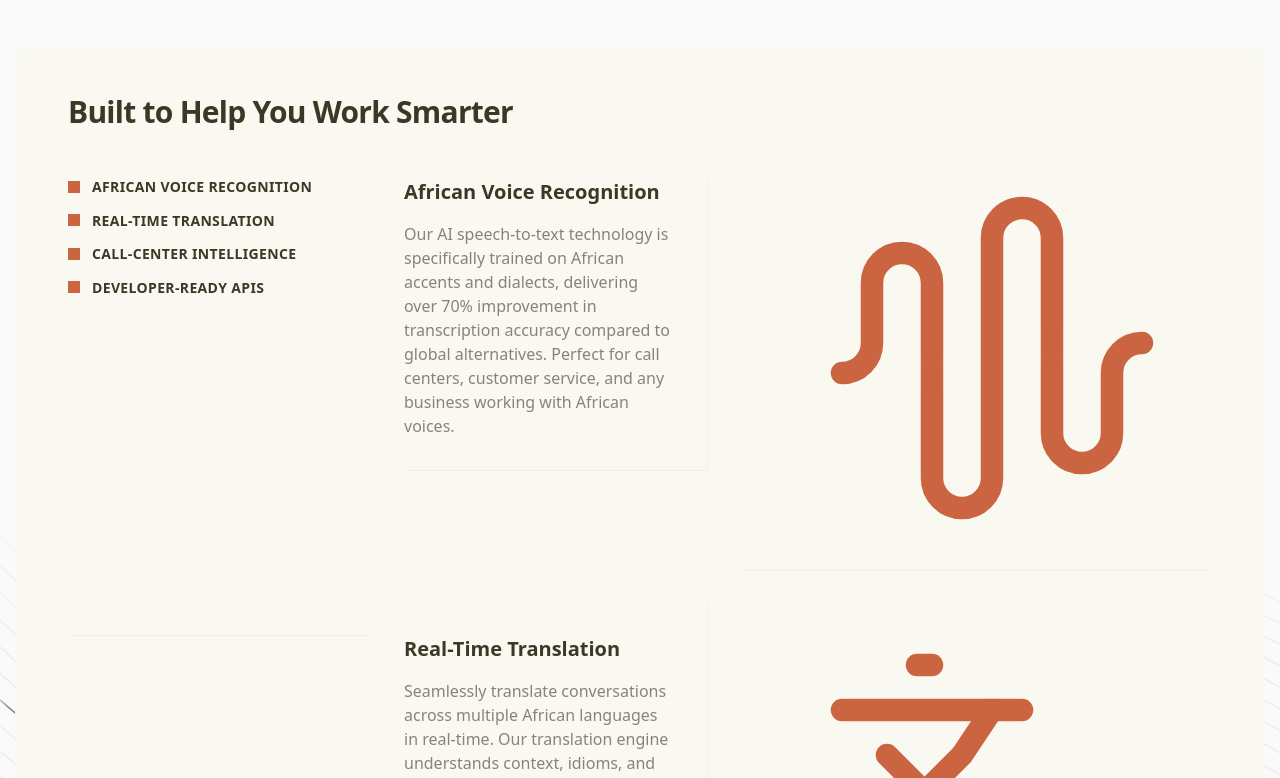
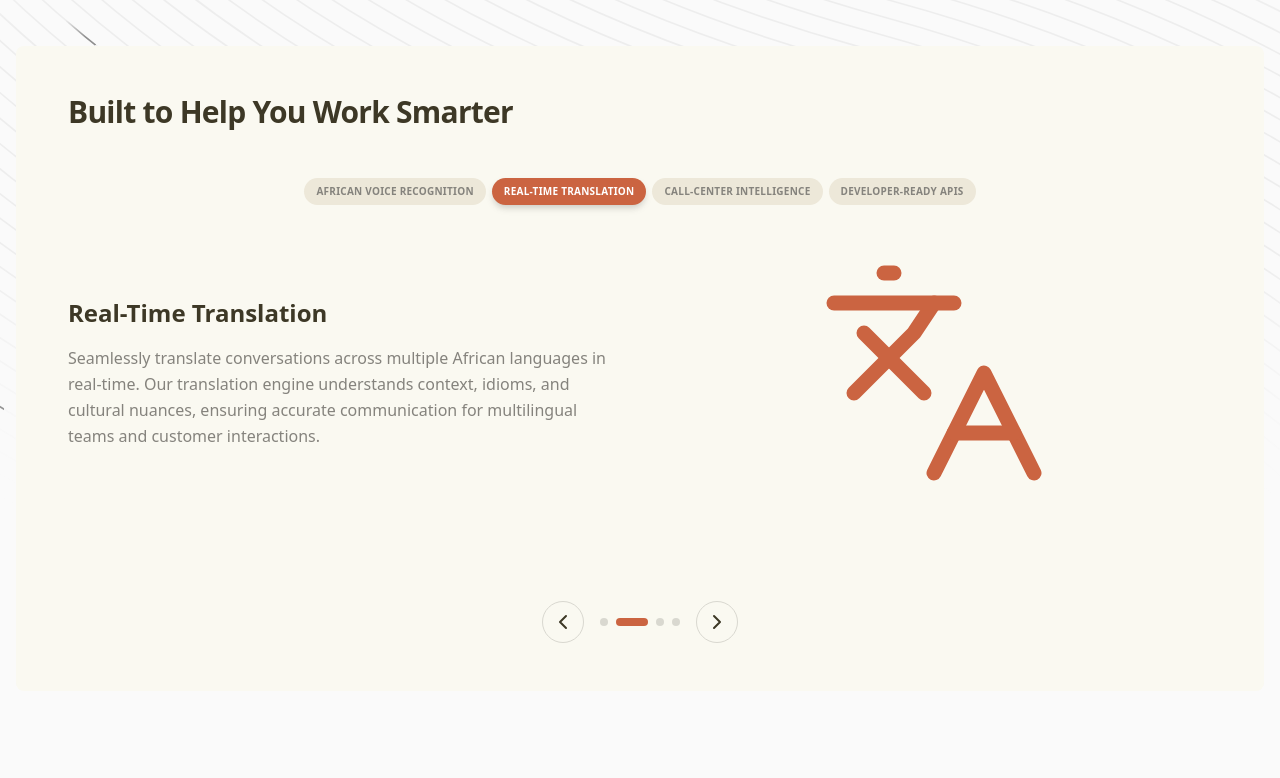
Before and after one commit to oMarquess/intel-africa-frontend, a Next.js app: page / in a window 1280 px wide. Shown: the part 2022-2800 px from the top of the page. Built offline with nearby package versions, Linux system fonts and the light colour scheme; a web font is replaced by a local one.

Commit message:
features section

```diff
--- a/app/modules/landing/ui/components/features-section.tsx
+++ b/app/modules/landing/ui/components/features-section.tsx
@@ -1,9 +1,55 @@
 'use client';
 
 import { BackgroundBeams } from '@/components/ui/shadcn-io/background-beams';
-import { AudioWaveform, Languages, Headset, Code2 } from 'lucide-react';
+import { AudioWaveform, Languages, Headset, Code2, ChevronLeft, ChevronRight } from 'lucide-react';
+import { useState, useEffect } from 'react';
+import { motion, AnimatePresence } from 'motion/react';
+
+const features = [
+  {
+    title: 'African Voice Recognition',
+    description: 'Our AI speech-to-text technology is specifically trained on African accents and dialects, delivering over 70% improvement in transcription accuracy compared to global alternatives. Perfect for call centers, customer service, and any business working with African voices.',
+    icon: AudioWaveform,
+  },
+  {
+    title: 'Real-Time Translation',
+    description: 'Seamlessly translate conversations across multiple African languages in real-time. Our translation engine understands context, idioms, and cultural nuances, ensuring accurate communication for multilingual teams and customer interactions.',
+    icon: Languages,
+  },
+  {
+    title: 'Call-Center Intelligence',
+    description: 'Automate quality assurance, compliance tracking, and agent evaluation with AI-powered insights. Monitor customer sentiment, identify training opportunities, and generate actionable reports that improve service quality and operational efficiency.',
+    icon: Headset,
+  },
+  {
+    title: 'Developer-Ready APIs',
+    description: 'Drop-in replacement for existing speech and translation APIs with full compatibility across Python, Node.js, Go, and FastAPI. Lightweight architecture optimized for African infrastructure, with enterprise-grade fine-tuning and access controls.',
+    icon: Code2,
+  },
+];
 
 export function FeaturesSection() {
+  const [currentIndex, setCurrentIndex] = useState(0);
+
+  const nextFeature = () => {
+    setCurrentIndex((prev) => (prev + 1) % features.length);
+  };
+
+  const prevFeature = () => {
+    setCurrentIndex((prev) => (prev - 1 + features.length) % features.length);
+  };
+
+  // Auto-advance carousel every 5 seconds
+  useEffect(() => {
+    const interval = setInterval(() => {
+      nextFeature();
+    }, 5000);
+
+    return () => clearInterval(interval);
+  }, []);
+
+  const CurrentIcon = features[currentIndex].icon;
+
   return (
     <section className="relative w-full py-24 bg-zinc-50 dark:bg-black overflow-hidden">
       <BackgroundBeams className="absolute inset-0" />
@@ -18,93 +64,80 @@ export function FeaturesSection() {
               </h2>
             </div>
 
-            {/* 3 Columns Below */}
-            <div className="grid grid-cols-1 md:grid-cols-7 gap-8 items-start">
-              {/* Column 1 - Navigation */}
-              <div className="md:col-span-2 space-y-4">
-                <div className="flex items-center gap-3">
-                  <div className="w-3 h-3 flex-shrink-0" style={{ backgroundColor: '#ca6441' }}></div>
-                  <h4 className="text-sm font-semibold uppercase leading-tight tracking-wide">African Voice Recognition</h4>
-                </div>
-                <div className="flex items-center gap-3">
-                  <div className="w-3 h-3 flex-shrink-0" style={{ backgroundColor: '#ca6441' }}></div>
-                  <h4 className="text-sm font-semibold uppercase leading-tight tracking-wide">Real-Time Translation</h4>
-                </div>
-                <div className="flex items-center gap-3">
-                  <div className="w-3 h-3 flex-shrink-0" style={{ backgroundColor: '#ca6441' }}></div>
-                  <h4 className="text-sm font-semibold uppercase leading-tight tracking-wide">Call-Center Intelligence</h4>
-                </div>
-                <div className="flex items-center gap-3">
-                  <div className="w-3 h-3 flex-shrink-0" style={{ backgroundColor: '#ca6441' }}></div>
-                  <h4 className="text-sm font-semibold uppercase leading-tight tracking-wide">Developer-Ready APIs</h4>
-                </div>
+            {/* Carousel Navigation - Horizontal Pills */}
+            <div className="flex flex-wrap gap-1.5 justify-center">
+              {features.map((feature, index) => (
+                <button
+                  key={index}
+                  onClick={() => setCurrentIndex(index)}
+                  className={`px-3 py-1.5 rounded-full text-[10px] font-semibold uppercase tracking-wide transition-all duration-300 ${
+                    currentIndex === index
+                      ? 'bg-primary text-primary-foreground shadow-lg'
+                      : 'bg-muted text-muted-foreground hover:bg-muted/80'
+                  }`}
+                >
+                  {feature.title}
+                </button>
+              ))}
             </div>
 
-              {/* Column 2 - Content */}
-              <div className="md:col-span-2 space-y-4 border-r border-b border-border/30 pr-8 pb-8">
-                <h3 className="text-xl font-semibold">African Voice Recognition</h3>
-                <p className="text-muted-foreground">
-                  Our AI speech-to-text technology is specifically trained on African accents and dialects, delivering over 70% improvement in transcription accuracy compared to global alternatives. Perfect for call centers, customer service, and any business working with African voices.
+            {/* Carousel Content */}
+            <div className="relative min-h-[300px]">
+              <AnimatePresence mode="wait">
+                <motion.div
+                  key={currentIndex}
+                  initial={{ opacity: 0, x: 100 }}
+                  animate={{ opacity: 1, x: 0 }}
+                  exit={{ opacity: 0, x: -100 }}
+                  transition={{ duration: 0.3 }}
+                  className="grid grid-cols-1 md:grid-cols-2 gap-8 items-center"
+                >
+                  {/* Content */}
+                  <div className="space-y-4">
+                    <h3 className="text-2xl font-semibold">{features[currentIndex].title}</h3>
+                    <p className="text-muted-foreground leading-relaxed">
+                      {features[currentIndex].description}
                     </p>
                   </div>
 
-              {/* Column 3 - Content */}
-              <div className="md:col-span-3 space-y-4 flex items-center justify-center pl-8 border-b border-border/30 pb-8">
-                <div className="flex items-center gap-0">
-                  <AudioWaveform className="w-90 h-90 text-primary" strokeWidth={1.5} />
-                  {/* <div className="w-8 h-0.5 bg-primary"></div>
-                  <AudioWaveform className="w-60 h-60 text-primary" strokeWidth={1.5} /> */}
+                  {/* Icon */}
+                  <div className="flex items-center justify-center">
+                    <CurrentIcon className="w-40 h-40 md:w-60 md:h-60 text-primary" strokeWidth={1.5} />
                   </div>
+                </motion.div>
+              </AnimatePresence>
             </div>
 
-              {/* Row 2 - Empty Column 1 */}
-              <div className="md:col-span-2 border-b border-border/30 pb-8"></div>
+            {/* Navigation Buttons */}
+            <div className="flex items-center justify-center gap-4">
+              <button
+                onClick={prevFeature}
+                className="p-2 rounded-full border border-border hover:bg-accent transition-colors"
+                aria-label="Previous feature"
+              >
+                <ChevronLeft className="w-6 h-6" />
+              </button>
 
-              {/* Row 2 - Real-Time Translation */}
-              <div className="md:col-span-2 space-y-4 border-r border-b border-border/30 pr-8 pb-8 pt-8">
-                <h3 className="text-xl font-semibold">Real-Time Translation</h3>
-                <p className="text-muted-foreground">
-                  Seamlessly translate conversations across multiple African languages in real-time. Our translation engine understands context, idioms, and cultural nuances, ensuring accurate communication for multilingual teams and customer interactions.
-                </p>
+              <div className="flex gap-2">
+                {features.map((_, index) => (
+                  <button
+                    key={index}
+                    onClick={() => setCurrentIndex(index)}
+                    className={`w-2 h-2 rounded-full transition-all ${
+                      currentIndex === index ? 'bg-primary w-8' : 'bg-border'
+                    }`}
+                    aria-label={`Go to feature ${index + 1}`}
+                  />
+                ))}
               </div>
 
-              {/* Row 2 - Column 3 - Translation Icon */}
-              <div className="md:col-span-3 space-y-4 flex items-center justify-center pl-8 border-b border-border/30 pb-8 pt-8">
-                <Languages className="w-90 h-90 text-primary" strokeWidth={1.5} />
-              </div>
-
-              {/* Row 3 - Empty Column 1 */}
-              <div className="md:col-span-2 border-b border-border/30 pb-8"></div>
-
-              {/* Row 3 - Call-Center Intelligence */}
-              <div className="md:col-span-2 space-y-4 border-r border-b border-border/30 pr-8 pb-8 pt-8">
-                <h3 className="text-xl font-semibold">Call-Center Intelligence</h3>
-                <p className="text-muted-foreground">
-                  Automate quality assurance, compliance tracking, and agent evaluation with AI-powered insights. Monitor customer sentiment, identify training opportunities, and generate actionable reports that improve service quality and operational efficiency.
-                </p>
-              </div>
-
-              {/* Row 3 - Column 3 - Call Center Icon */}
-              <div className="md:col-span-3 space-y-4 flex items-center justify-center pl-8 border-b border-border/30 pb-8 pt-8">
-                <Headset className="w-90 h-90 text-primary" strokeWidth={1.5} />
-              </div>
-
-              {/* Row 4 - Empty Column 1 */}
-              <div className="md:col-span-2"></div>
-
-              {/* Row 4 - Developer-Ready APIs */}
-              <div className="md:col-span-2 space-y-4 border-r border-border/30 pr-8 pt-8">
-                <h3 className="text-xl font-semibold">Developer-Ready APIs</h3>
-                <p className="text-muted-foreground">
-                  Drop-in replacement for existing speech and translation APIs with full compatibility across Python, Node.js, Go, and FastAPI. Lightweight architecture optimized for African infrastructure, with enterprise-grade fine-tuning and access controls.
-                </p>
-              </div>
-
-              {/* Row 4 - Column 3 - Developer APIs Icon */}
-              <div className="md:col-span-3 space-y-4 flex items-center justify-center pl-8 pt-8">
-                <Code2 className="w-90 h-90 text-primary" strokeWidth={1.5} />
-              </div>
-
+              <button
+                onClick={nextFeature}
+                className="p-2 rounded-full border border-border hover:bg-accent transition-colors"
+                aria-label="Next feature"
+              >
+                <ChevronRight className="w-6 h-6" />
+              </button>
             </div>
           </div>
         </div>
```
Lines whose indentation alone changed are shown as unchanged.
